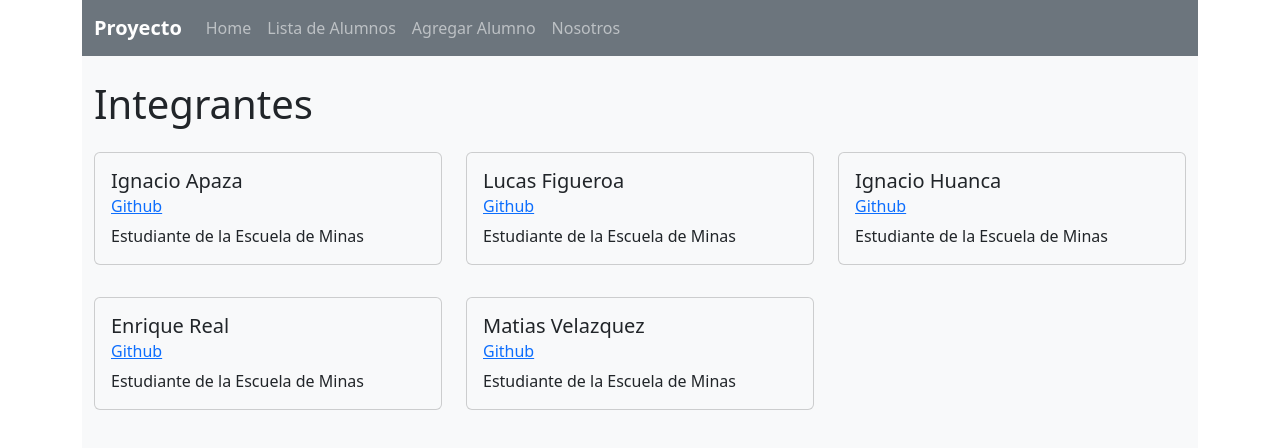
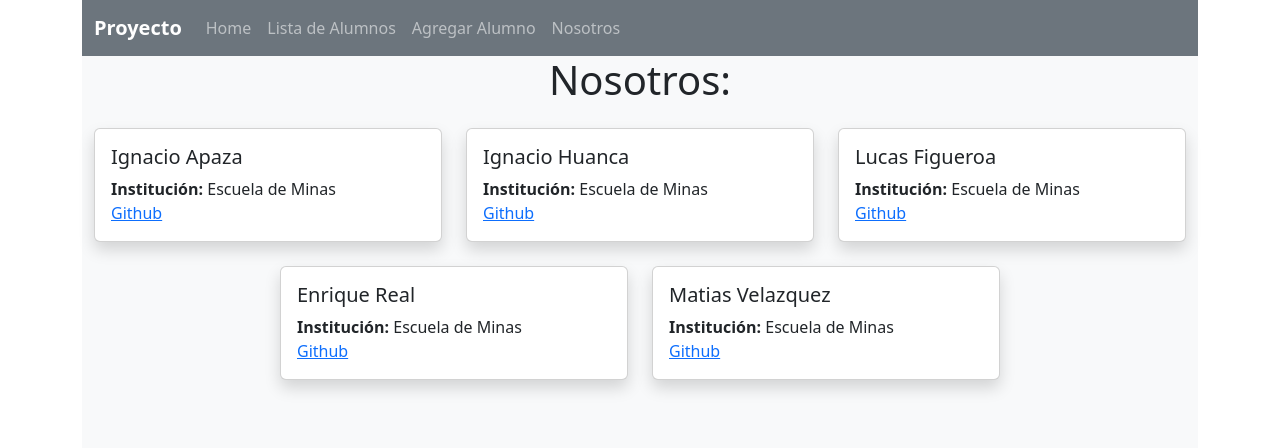
Before and after one commit to Mageofdark/TP05_PV2025_Grupo19, a React (Vite) app in the folder vite-project/: page /Nosotros in a window 1280 px wide. Shown: the top 448 px of the page. Built offline with nearby package versions, Linux system fonts and the light colour scheme.

Commit message:
Mejoras en los componentes

```diff
--- /dev/null
+++ b/vite-project/components/Devs.js
@@ -0,0 +1,38 @@
+export const Devs = [
+{
+    id: 1,
+    nombre: "Ignacio",
+    apellido: "Apaza",
+    github: "https://github.com/ApazaIgnacio",
+    Institucion: "Escuela de Minas",
+  },
+  {
+    id: 2,
+    nombre: "Ignacio",
+    apellido: "Huanca",
+    github: "https://github.com/Ignacio367",
+    Institucion: "Escuela de Minas",
+  },
+  {
+    id: 3,
+    nombre: "Lucas",
+    apellido: "Figueroa",
+    github: "https://github.com/mikluha12",
+    Institucion: "Escuela de Minas",
+  },
+  {
+    id: 4,
+    nombre: "Enrique",
+    apellido: "Real",
+    github: "https://github.com/Mageofdark",
+    Institucion: "Escuela de Minas",
+  },
+  {
+    id: 5,
+    nombre: "Matias",
+    apellido: "Velazquez",
+    github: "https://github.com/matias12131",
+    Institucion: "Escuela de Minas",
+  },
+
+]
--- a/vite-project/components/nosotros.jsx
+++ b/vite-project/components/nosotros.jsx
@@ -1,88 +1,23 @@
 import { Card, Col, Container, Row } from "react-bootstrap"
+import { Devs } from "./Devs"
 function Nosotros(){
     return (
-        <Container className="mt-4">
-                <h1>Integrantes</h1>
-            <Row className="mt-4">
-                <Col md={6} lg={4} className="mb-4">
-                    <Card
-                    bg="light"
-                    text='dark'
-                    className="mb-2"
-                    >
-                        <Card.Body>
-                            <Card.Title>Ignacio Apaza</Card.Title>
-                            <Card.Subtitle className="mb-2 text-muted">
-                                <a href="https://github.com/ApazaIgnacio">Github</a>
-                            </Card.Subtitle>
-                            <Card.Text>Estudiante de la Escuela de Minas</Card.Text>
-                        </Card.Body>
-                    </Card>
-                </Col>
-
-                <Col md={6} lg={4} className="mb-4">
-                    <Card
-                    bg="light"
-                    text='dark'
-                    className="mb-2"
-                    >
-                        <Card.Body>
-                            <Card.Title>Lucas Figueroa</Card.Title>
-                            <Card.Subtitle className="mb-2 text-muted">
-                                <a href="https://github.com/mikluha12">Github</a>
-                            </Card.Subtitle>
-                            <Card.Text>Estudiante de la Escuela de Minas</Card.Text>
-                        </Card.Body>
-                    </Card>
-                </Col>
-
-                <Col md={6} lg={4} className="mb-4">
-                    <Card
-                    bg="light"
-                    text='dark'
-                    className="mb-2"
-                    >
-                        <Card.Body>
-                            <Card.Title>Ignacio Huanca</Card.Title>
-                            <Card.Subtitle className="mb-2 text-muted">
-                                <a href="https://github.com/Ignacio367">Github</a>
-                            </Card.Subtitle>
-                            <Card.Text>Estudiante de la Escuela de Minas</Card.Text>
-                        </Card.Body>
-                    </Card>
-                </Col>
-
-                <Col md={6} lg={4} className="mb-4">
-                    <Card
-                    bg="light"
-                    text='dark'
-                    className="mb-2"
-                    >
-                        <Card.Body>
-                            <Card.Title>Enrique Real</Card.Title>
-                            <Card.Subtitle className="mb-2 text-muted">
-                                <a href="https://github.com/Mageofdark">Github</a>
-                            </Card.Subtitle>
-                            <Card.Text>Estudiante de la Escuela de Minas</Card.Text>
-                        </Card.Body>
-                    </Card>
-                </Col>
-
-                <Col md={6} lg={4} className="mb-4">
-                    <Card
-                    bg="light"
-                    text='dark'
-                    className="mb-2"
-                    >
-                        <Card.Body>
-                            <Card.Title>Matias Velazquez</Card.Title>
-                            <Card.Subtitle className="mb-2 text-muted">
-                                <a href="https://github.com/matias12131">Github</a>
-                            </Card.Subtitle>
-                            <Card.Text>Estudiante de la Escuela de Minas</Card.Text>
-                        </Card.Body>
-                    </Card>
-                </Col>
+        <Container>
+            <h1 className="text-center mb-4">Nosotros:</h1>
+            <Row className="justify-content-center">
+                {Devs.map((dev) => (
+                    <Col md={4} key={dev.id} className="mb-4">
+                        <Card className="shadow">
+                            <Card.Body>
+                                <Card.Title>{dev.nombre} {dev.apellido}</Card.Title>
+                                <Card.Text>
+                                    <strong>Institución:</strong> {dev.Institucion}<br />
+                                    <a href={dev.github} target="_blank" rel="noopener noreferrer">Github</a>
+                                </Card.Text>
+                            </Card.Body>
+                        </Card>
+                    </Col>
+                ))}
             </Row>
         </Container>
     )
```
Also changed, not shown: vite-project/components/Lista_Alumnos.jsx (+64 -107 lines).
